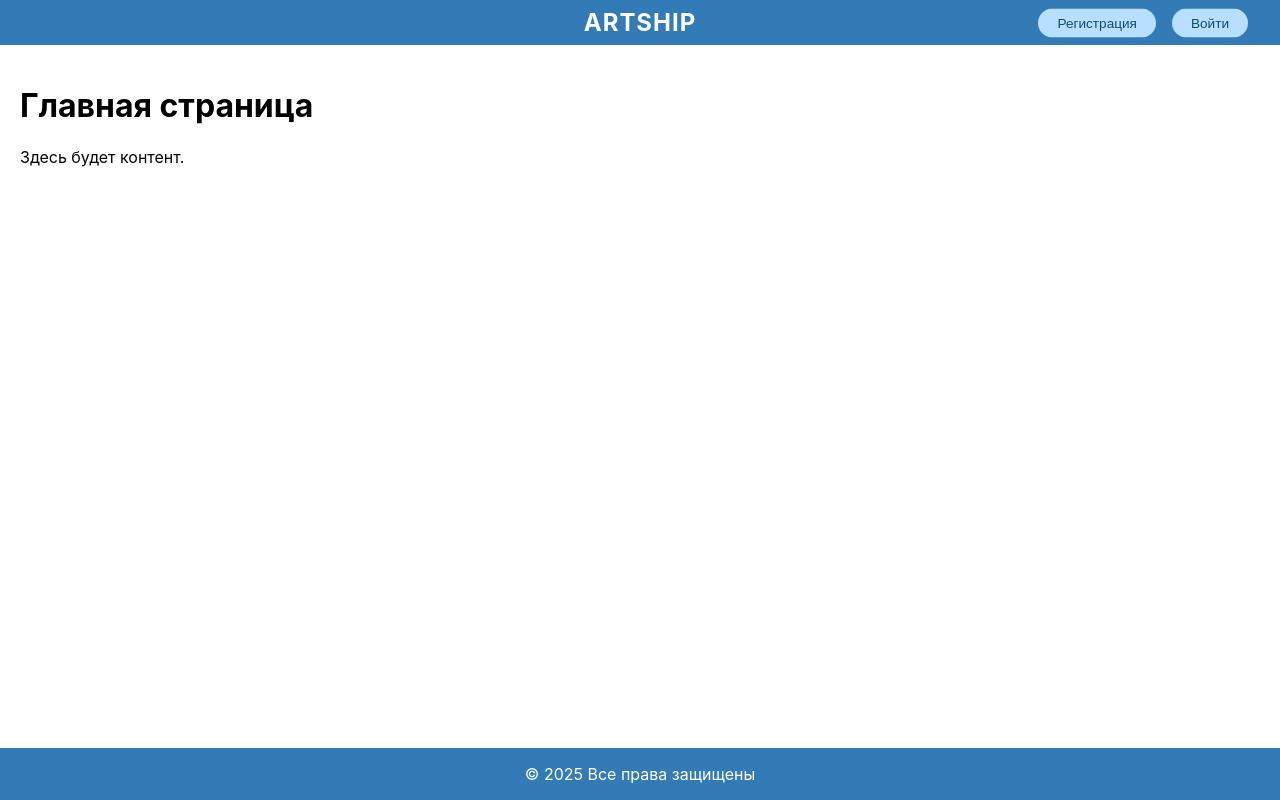
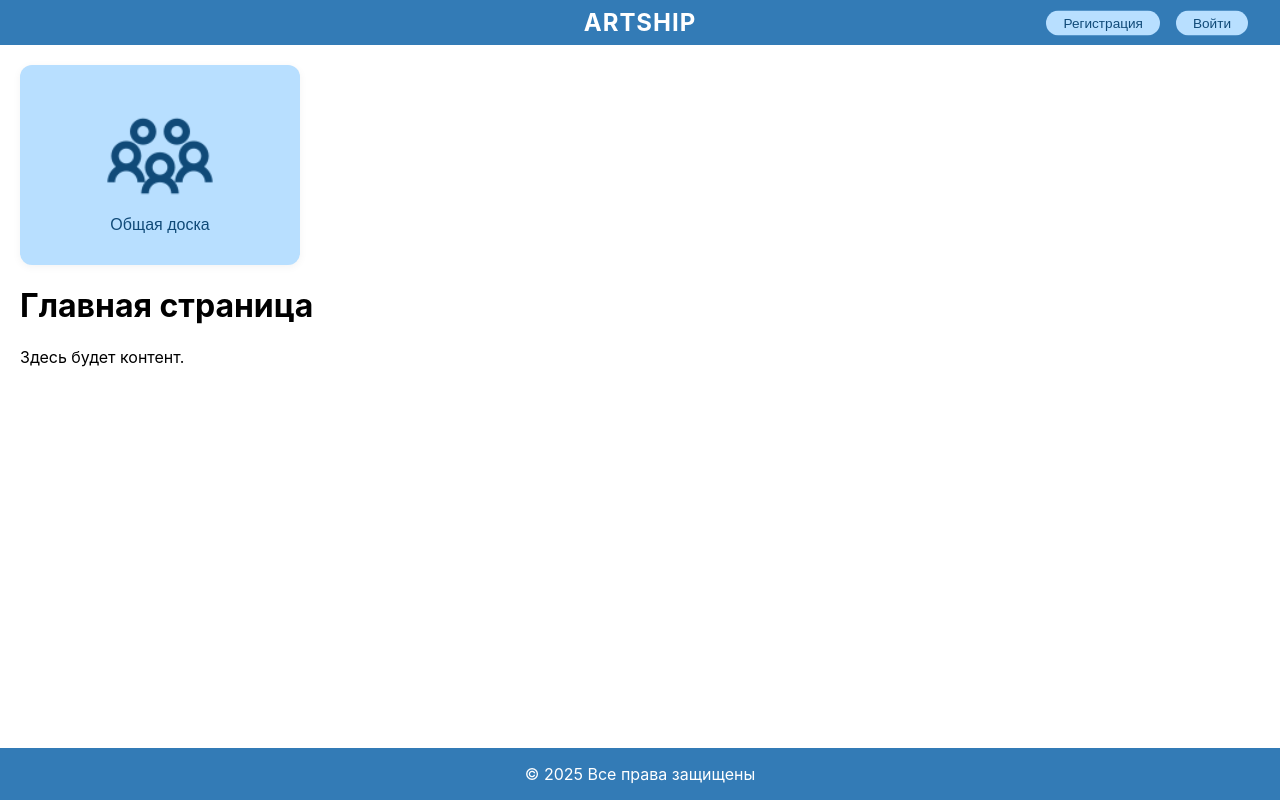
Before and after one commit to ArtShipCompany/social, a React (Create React App) app in the folder frontend/: page / in a window 1280 px wide. Built offline with nearby package versions, Linux system fonts and the light colour scheme.

Commit message:
added coop-board button

```diff
--- a/frontend/src/App.tsx
+++ b/frontend/src/App.tsx
@@ -1,4 +1,5 @@
 import './App.css';
+import CoopBoard from './components/CoopBoard/CoopBoard';
 import Header from './components/Header/Header';
 import Footer from './components/Footer/Footer';
 
@@ -7,6 +8,7 @@ const App = () => {
     <div className="app">
       <Header />
       <main>
+        <CoopBoard />
         <h1>Главная страница</h1>
         <p>Здесь будет контент.</p>
       </main>
--- /dev/null
+++ b/frontend/src/components/CoopBoard/CoopBoard.module.css
@@ -0,0 +1,25 @@
+.coopBoard {
+  display: flex;
+  flex-direction: column;
+  align-items: center;
+  justify-content: center;
+  background-color: #B8DFFF;
+  border-radius: 12px;
+  padding: 24px 16px;
+  cursor: pointer;
+  border: none;
+  transition: background-color 0.2s ease, transform 0.1s ease;
+  width: 280px;
+  height: 200px;
+  box-shadow: 0 2px 8px rgba(0, 0, 0, 0.05);
+}
+
+.coopBoard:hover {
+  background-color: #92CEFF;
+}
+
+.text {
+  font-size: 16px;
+  color: #104A78;
+  text-align: center;
+}
--- /dev/null
+++ b/frontend/src/components/CoopBoard/CoopBoard.tsx
@@ -0,0 +1,11 @@
+import styles from './CoopBoard.module.css';
+import CoopBoardIcon from '../../assets/coop-board-icon.svg';
+
+export const CoopBoard = () => (
+  <button className={styles.coopBoard}>
+    <img src={CoopBoardIcon} alt="coop-board-icon" width="120" height="120"/>
+    <span className={styles.text}>Общая доска</span>
+  </button>
+);
+
+export default CoopBoard
--- a/frontend/src/components/Header/Header.module.css
+++ b/frontend/src/components/Header/Header.module.css
@@ -27,7 +27,7 @@
 .button {
   background-color: #B8DFFF;
   color: #104A78;
-  border: 3px solid transparent;
+  border: 1px solid transparent;
   padding: 0.25rem 1rem;
   border-radius: 20px;
   cursor: pointer;
@@ -35,6 +35,5 @@
 }
 
 .button:hover {
-  border-color: #104A78;
-  background-color: #c9e7ff;
+  background-color: #92CEFF;
 }
```
Also changed, not shown: frontend/src/assets/coop-board-icon.svg (added).
